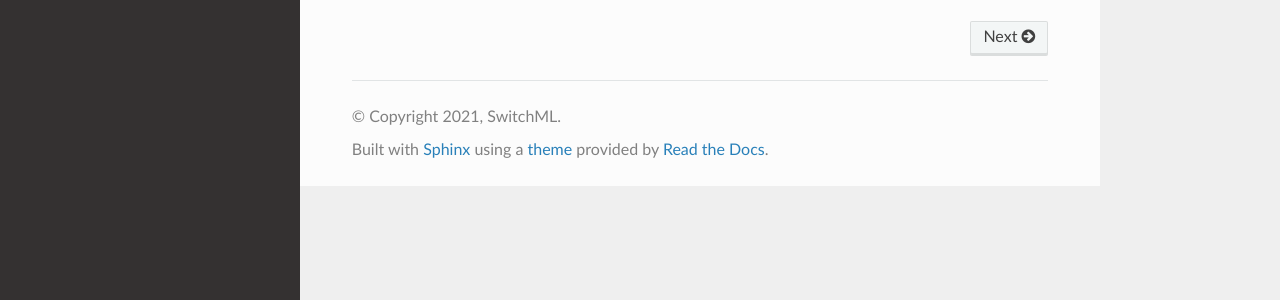
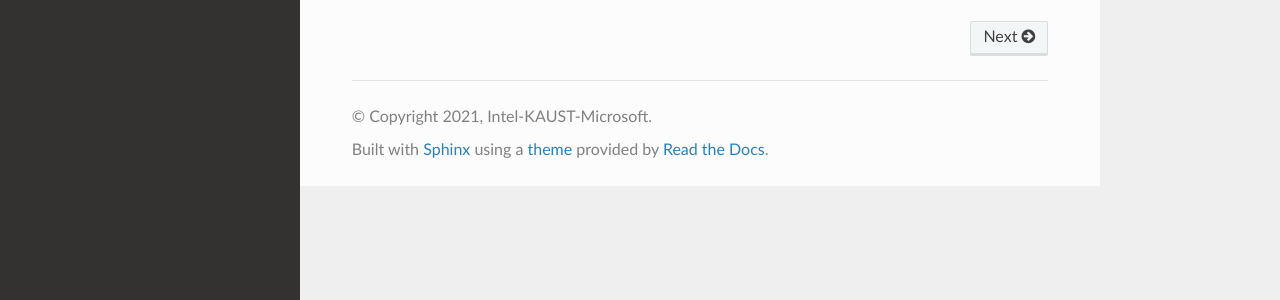
Before and after one commit to p4lang/p4app-switchML, a Sphinx documentation site: the page built from docs/index.rst, in a window 1280 px wide. Shown: the part 583-883 px from the top of the page. Built offline with Sphinx 7.4.7 and the Read the Docs theme 2.0.0, drawn with Linux system fonts in a browser that asks for light colours; pages that are not in the unit, such as notebooks, are missing from menus.

Commit message:
Fix DPDK worker port bug
- Fixed DPDK worker port bug
- Corrected grpc instructions to register the library.
- Updated rtd config to display correct copyright.

```diff
--- a/docs/conf.py
+++ b/docs/conf.py
@@ -40,8 +40,8 @@
 # -- Project information -----------------------------------------------------
 
 project = 'SwitchML'
-copyright = '2021, SwitchML'
-author = 'SwitchML'
+copyright = '2021, Intel-KAUST-Microsoft'
+author = 'Intel-KAUST-Microsoft'
 
 
 # -- General configuration ---------------------------------------------------
```
Also changed, not shown: 3 other files.
